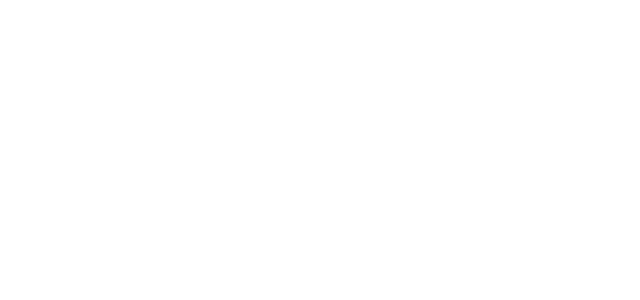
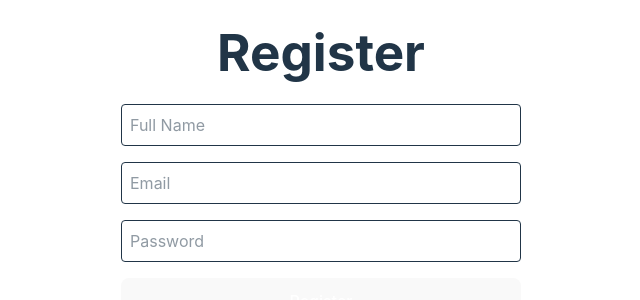
Before and after one commit to leaouslati/course-tutorialmanagementsystem, a React (Vite) app: page /register in a window 1280 px wide. Before the commit this address had no page. Shown: the top 300 px of the page, without its empty margins (319-959 px from the left). Built offline with nearby package versions, Linux system fonts and the light colour scheme; the HTML template or start-up script is replaced by a standard one.

Commit message:
Register page

```diff
--- a/src/App.jsx
+++ b/src/App.jsx
@@ -2,41 +2,18 @@
 import Home from "./pages/Home.jsx";
 import Courses from "./pages/Courses.jsx";
 import ManageCourses from "./pages/ManageCourses.jsx";
-// Optional future pages
-// import CourseDetails from "./pages/CourseDetails.jsx";
-// import Enrollments from "./pages/Enrollments.jsx";
-// import Login from "./pages/Login.jsx";
-// import Register from "./pages/Register.jsx";
-// import Profile from "./pages/Profile.jsx";
-
+import Register from "./pages/Register.jsx";
 import './index.css';
 
 function App() {
-  // Temporary admin check for testing
-  // Set isAdmin to true to test ManageCourses page
-  const isAdmin = true;
-
   return (
     <Routes>
       <Route path="/" element={<Home />} />
       <Route path="/courses" element={<Courses />} />
-
-      {/* ManageCourses route */}
-      <Route
-        path="/manage-courses"
-        element={
-          isAdmin ? <ManageCourses /> : <h2>Access Denied: Admins Only</h2>
-        }
-      />
-
-      {/* Future routes */}
-      {/* <Route path="/courses/:id" element={<CourseDetails />} />
-      <Route path="/enrollments" element={<Enrollments />} />
-      <Route path="/login" element={<Login />} />
+      <Route path="/manage-courses" element={<ManageCourses />} />
       <Route path="/register" element={<Register />} />
-      <Route path="/profile" element={<Profile />} /> */}
     </Routes>
-  )
+  );
 }
 
 export default App;
--- a/src/components/Navbar.jsx
+++ b/src/components/Navbar.jsx
@@ -9,6 +9,7 @@
     { name: "Courses", path: "/courses" },
     { name: "Enrollments", path: "/enrollments" },
     { name: "Profile", path: "/profile" },
+    { name: "Manage Courses", path: "/manage-courses" },
   ];
 
   const closeMenu = () => setMenuOpen(false);
--- a/src/pages/ManageCourses.jsx
+++ b/src/pages/ManageCourses.jsx
@@ -9,50 +9,27 @@
   const duration = "N/A";
   const category = "General";
 
-  // Load saved courses when the page opens
   useEffect(() => {
     const savedCourses = localStorage.getItem("courses");
-    if (savedCourses) {
-      setCourses(JSON.parse(savedCourses));
-    }
+    if (savedCourses) setCourses(JSON.parse(savedCourses));
   }, []);
 
-  // Save courses whenever they change
   useEffect(() => {
     localStorage.setItem("courses", JSON.stringify(courses));
   }, [courses]);
 
   const handleSubmit = (e) => {
     e.preventDefault();
-
-    if (!title.trim()) {
-      alert("Please enter a course title.");
-      return;
-    }
+    if (!title.trim()) return alert("Enter a course title.");
 
     if (editingId) {
-      // Update existing course
-      const updatedCourses = courses.map((course) =>
-        course.id === editingId
-          ? { ...course, title: title.trim() }
-          : course
-      );
-
-      setCourses(updatedCourses);
+      // Update
+      setCourses(courses.map(c => c.id === editingId ? { ...c, title: title.trim() } : c));
       setEditingId(null);
     } else {
-      // Add new course
-      const newCourse = {
-        id: Date.now(),
-        title: title.trim(),
-        description,
-        duration,
-        category,
-      };
-
-      setCourses([...courses, newCourse]);
+      // Add
+      setCourses([...courses, { id: Date.now(), title: title.trim(), description, duration, category }]);
     }
-
     setTitle("");
   };
 
@@ -61,10 +38,7 @@
     setEditingId(course.id);
   };
 
-  const handleDelete = (id) => {
-    const filteredCourses = courses.filter((course) => course.id !== id);
-    setCourses(filteredCourses);
-  };
+  const handleDelete = (id) => setCourses(courses.filter(c => c.id !== id));
 
   const handleCancelEdit = () => {
     setEditingId(null);
@@ -73,15 +47,9 @@
 
   return (
     <div className="p-6 max-w-3xl mx-auto">
-      <h1 className="text-2xl font-bold mb-6 text-center">
-        Manage Courses
-      </h1>
+      <h1 className="text-2xl font-bold mb-6 text-center">Manage Courses</h1>
 
-      {/* Add / Edit Form */}
-      <form
-        onSubmit={handleSubmit}
-        className="flex gap-2 mb-6"
-      >
+      <form onSubmit={handleSubmit} className="flex gap-2 mb-6">
         <input
           type="text"
           placeholder="Enter course title..."
@@ -89,58 +57,29 @@
           onChange={(e) => setTitle(e.target.value)}
           className="flex-1 border p-2 rounded"
         />
-
-        <button
-          type="submit"
-          className="px-4 py-2 bg-blue-600 text-white rounded"
-        >
+        <button type="submit" className="px-4 py-2 bg-blue-600 text-white rounded">
           {editingId ? "Update" : "Add"}
         </button>
-
         {editingId && (
-          <button
-            type="button"
-            onClick={handleCancelEdit}
-            className="px-4 py-2 bg-gray-400 text-white rounded"
-          >
+          <button type="button" onClick={handleCancelEdit} className="px-4 py-2 bg-gray-400 text-white rounded">
             Cancel
           </button>
         )}
       </form>
 
-      {/* Course List */}
       {courses.length === 0 ? (
-        <p className="text-center text-gray-500">
-          No courses added yet.
-        </p>
+        <p className="text-center text-gray-500">No courses added yet.</p>
       ) : (
         <ul className="space-y-3">
           {courses.map((course) => (
-            <li
-              key={course.id}
-              className="flex justify-between items-center p-3 border rounded shadow-sm"
-            >
+            <li key={course.id} className="flex justify-between items-center p-3 border rounded shadow-sm">
               <div>
                 <p className="font-semibold">{course.title}</p>
-                <p className="text-sm text-gray-500">
-                  {course.description} • {course.duration} • {course.category}
-                </p>
+                <p className="text-sm text-gray-500">{course.description} • {course.duration} • {course.category}</p>
               </div>
-
               <div className="flex gap-2">
-                <button
-                  onClick={() => handleEdit(course)}
-                  className="px-3 py-1 bg-yellow-500 text-white rounded"
-                >
-                  Edit
-                </button>
-
-                <button
-                  onClick={() => handleDelete(course.id)}
-                  className="px-3 py-1 bg-red-500 text-white rounded"
-                >
-                  Delete
-                </button>
+                <button onClick={() => handleEdit(course)} className="px-3 py-1 bg-yellow-500 text-white rounded">Edit</button>
+                <button onClick={() => handleDelete(course.id)} className="px-3 py-1 bg-red-500 text-white rounded">Delete</button>
               </div>
             </li>
           ))}
--- a/src/pages/Register.jsx
+++ b/src/pages/Register.jsx
@@ -0,0 +1,74 @@
+import React, { useState } from "react";
+
+const Register = () => {
+  const [formData, setFormData] = useState({
+    name: "",
+    email: "",
+    password: "",
+  });
+
+  const handleChange = (e) => {
+    setFormData({
+      ...formData,
+      [e.target.name]: e.target.value,
+    });
+  };
+
+  const handleSubmit = (e) => {
+    e.preventDefault();
+
+    if (!formData.name || !formData.email || !formData.password) {
+      alert("Please fill in all fields.");
+      return;
+    }
+
+    localStorage.setItem("user", JSON.stringify(formData));
+
+    alert("Registered successfully!");
+    setFormData({ name: "", email: "", password: "" });
+  };
+
+  return (
+    <div className="p-6 max-w-md mx-auto">
+      <h1 className="text-2xl font-bold mb-6 text-center">Register</h1>
+
+      <form onSubmit={handleSubmit} className="flex flex-col gap-4">
+        <input
+          type="text"
+          name="name"
+          placeholder="Full Name"
+          value={formData.name}
+          onChange={handleChange}
+          className="border p-2 rounded"
+        />
+
+        <input
+          type="email"
+          name="email"
+          placeholder="Email"
+          value={formData.email}
+          onChange={handleChange}
+          className="border p-2 rounded"
+        />
+
+        <input
+          type="password"
+          name="password"
+          placeholder="Password"
+          value={formData.password}
+          onChange={handleChange}
+          className="border p-2 rounded"
+        />
+
+        <button
+          type="submit"
+          className="bg-blue-600 text-white py-2 rounded"
+        >
+          Register
+        </button>
+      </form>
+    </div>
+  );
+};
+
+export default Register;
```
